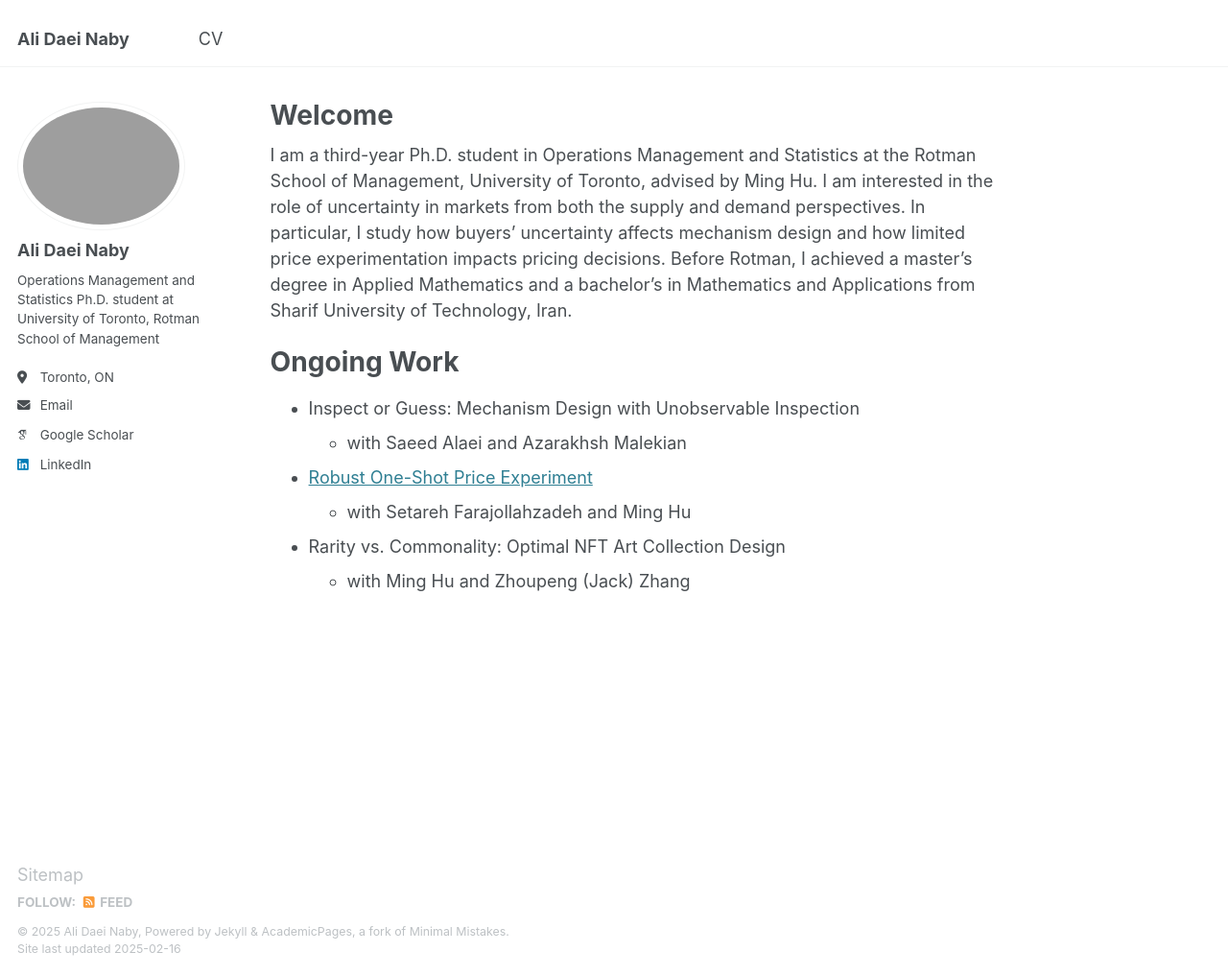
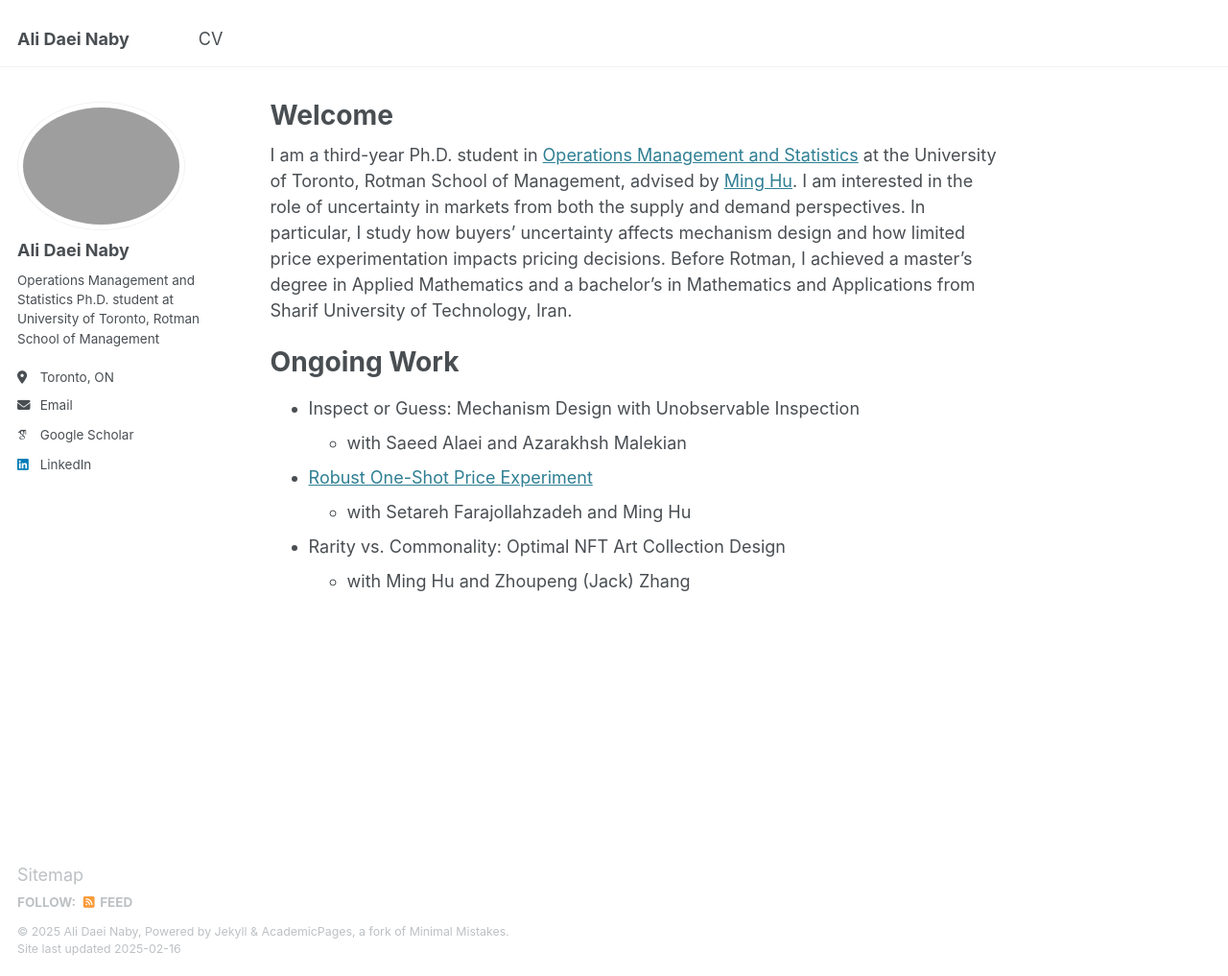
Before and after one commit to alidaeinaby/alidaeinaby.github.io, a Jekyll site: the page built from _pages/about.md, in a window 1280 px wide and 1017 px high. Shown: the whole window at 96% size. Built offline with Jekyll 4.4.1, drawn with Linux system fonts in a browser that asks for light colours; some web fonts are replaced; part of the change alters nothing that is shown.

```diff
--- a/_pages/about.md
+++ b/_pages/about.md
@@ -7,7 +7,7 @@ redirect_from:
   - /about.html
 ---
 
-I am a third-year Ph.D. student in Operations Management and Statistics at the Rotman School of Management, University of Toronto, advised by Ming Hu. I am interested in the role of uncertainty in markets from both the supply and demand perspectives. In particular, I study how buyers' uncertainty affects mechanism design and how limited price experimentation impacts pricing decisions. Before Rotman, I achieved a master's degree in Applied Mathematics and a bachelor's in Mathematics and Applications from Sharif University of Technology, Iran.
+I am a third-year Ph.D. student in [Operations Management and Statistics](https://www.rotman.utoronto.ca/programs/phd-program/major-areas-of-study/opm-accordions/) at the University of Toronto, Rotman School of Management, advised by [Ming Hu](https://discover.research.utoronto.ca/21567-ming-hu). I am interested in the role of uncertainty in markets from both the supply and demand perspectives. In particular, I study how buyers' uncertainty affects mechanism design and how limited price experimentation impacts pricing decisions. Before Rotman, I achieved a master's degree in Applied Mathematics and a bachelor's in Mathematics and Applications from Sharif University of Technology, Iran.
 
 Ongoing Work
 ======
```
